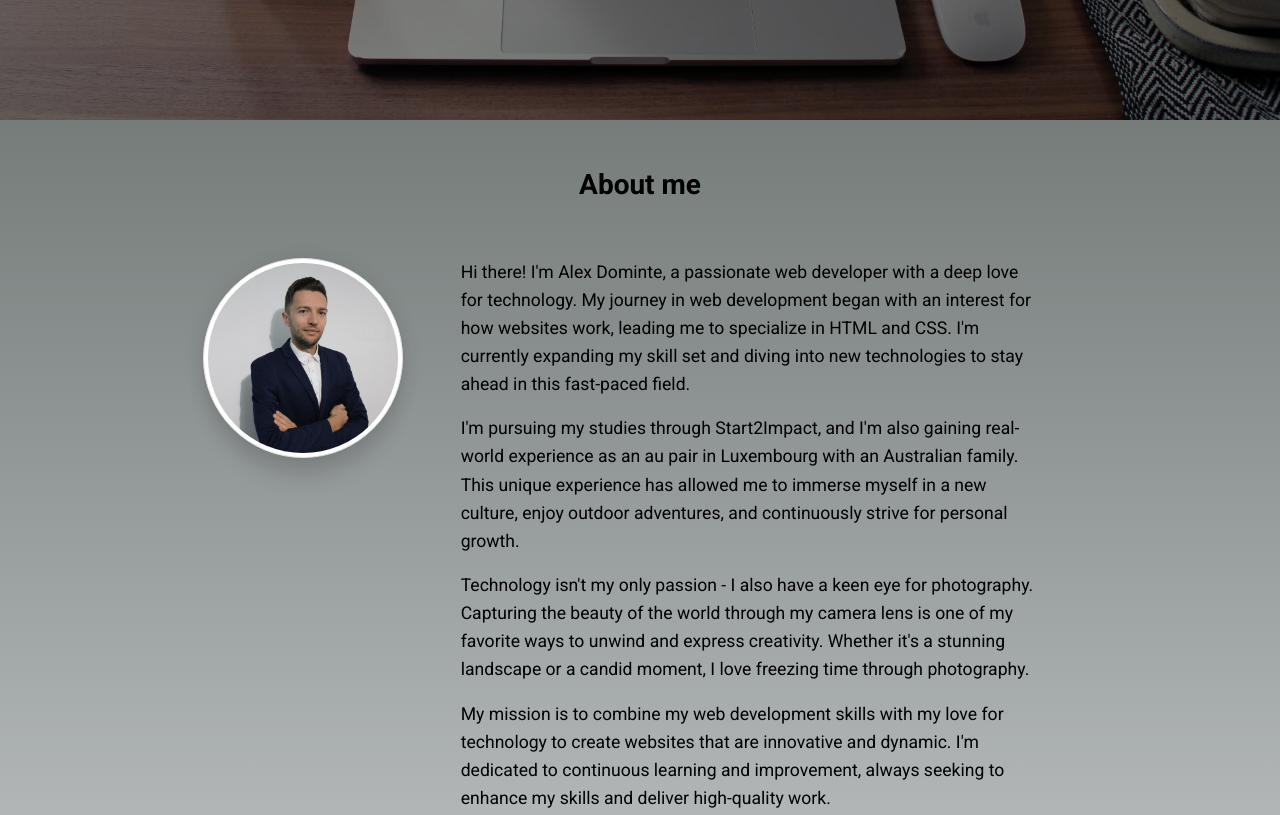
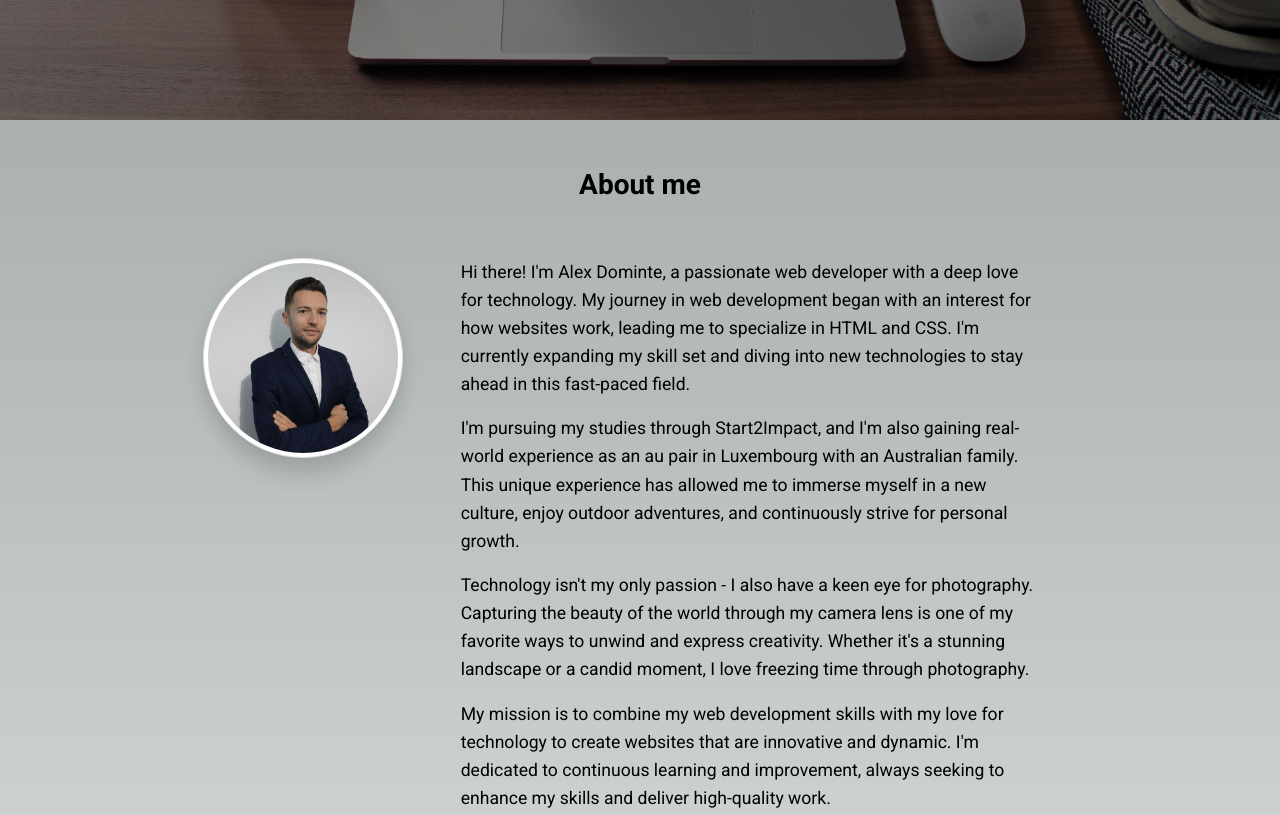
Before and after one commit to alexdominte/personal-site, a website: page index.html in a window 1280 px wide. Shown: the part 680-1495 px from the top of the page. Drawn offline with nearby package versions, Linux system fonts and the light colour scheme.

Commit message:
update linear-gradient
changed linear-gradient in about me
from #757C7A TO A9B0AE

```diff
--- a/index.html
+++ b/index.html
@@ -118,7 +118,7 @@
       <!--Section: Design Block-->
     </header>
 
-    <main style="background: linear-gradient(#757C7A, #EFF1F4);">
+    <main style="background: linear-gradient(#a9b0ae, #EFF1F4);">
       <!-- Section: About me  -->
       <section class="text-center" style="min-height: 850px;" id="about">
         <h3 class="py-5 text-black"><strong>About me</strong></h3>
```
